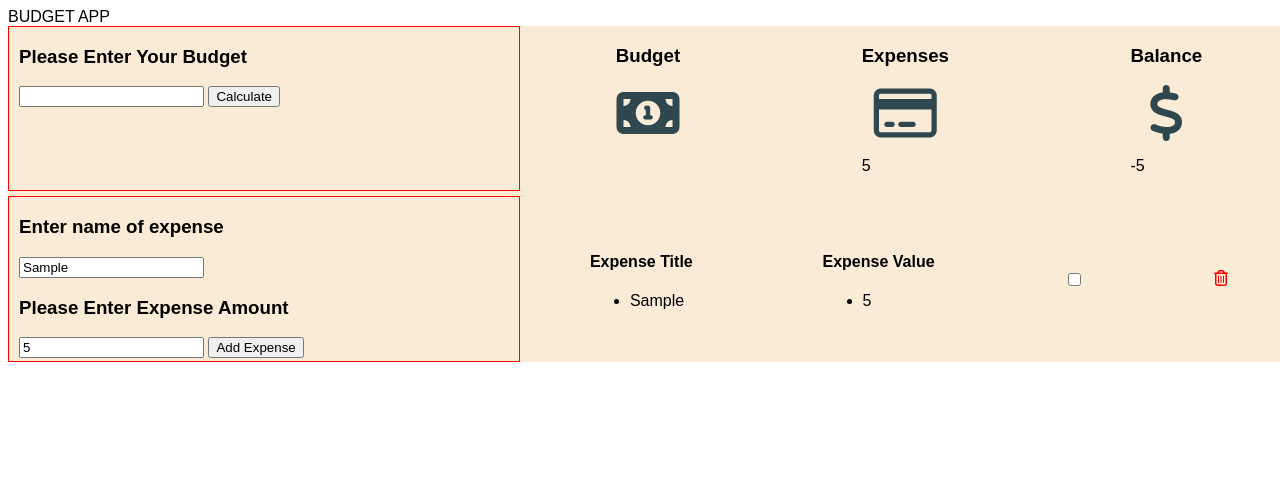
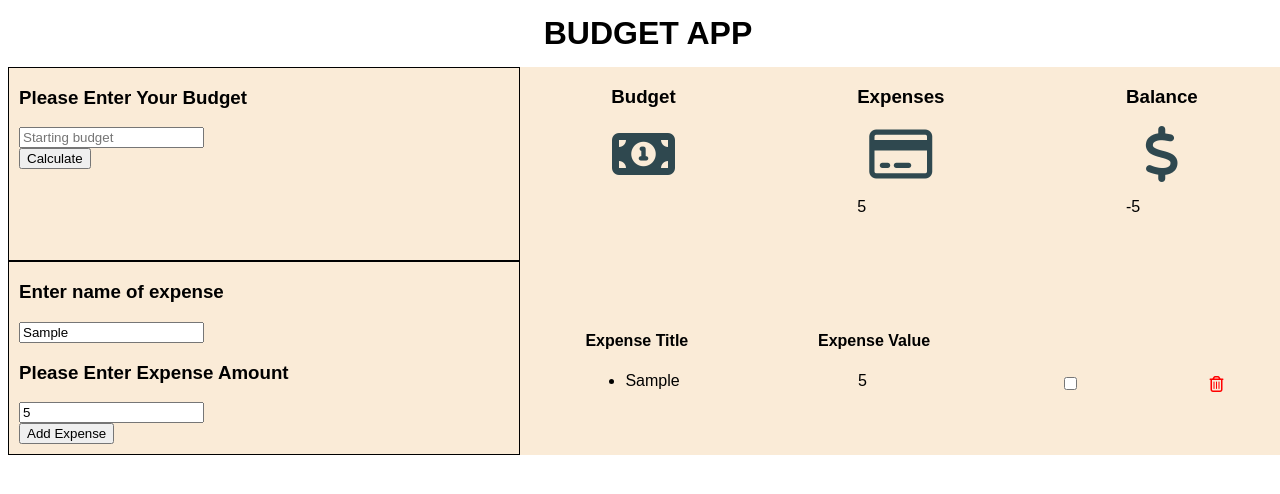
Before and after one commit to phrabos/budgetapp, a plain HTML site: page index.html in a window 1280 px wide. Both pictures are taken after typing "Sample", "5" into the empty fields and a click on the button "Add Expense". Drawn offline with Linux system fonts and the light colour scheme.

Commit message:
CSS changes on Fork

```diff
--- a/index.html
+++ b/index.html
@@ -9,20 +9,24 @@
     <link rel="stylesheet" href="style.css">
 </head>
 <body>
-    <header>BUDGET APP</header>
+    <header class=main-header>BUDGET APP</header>
     <main>
         <section class= "section1">
            <h3>Please Enter Your Budget</h3>
-           <input class= "budget" id= "budget-input" type= "number"/>
+           <input class= "budget" id= "budget-input" type= "number" placeholder="Starting budget"/>
+           <br>
            <button class= "budget-button" id= "budget-button">Calculate</button>
         </section>
+
         <section class= "section2">
             <h3>Enter name of expense</h3>
-            <input class ="expense" id= "item"/>
+            <input class ="expense" id= "item" placeholder="Enter an item"/>
             <h3>Please Enter Expense Amount</h3>
-            <input class= "amount" id= "amount" type= "number"/>
+            <input class= "amount" id= "amount" type= "number" placeholder="Enter an amount"/>
+            <br>
             <button class= "button1" id= "button1">Add Expense</button>
         </section>
+
         <section class= "section3">
             <div>
                 <h3>Budget</h3>
--- a/style.css
+++ b/style.css
@@ -7,31 +7,46 @@ body, html {
     height: 100%;
     width: 100%;
     font-family: sans-serif;
+    font-size: 16px;
+}
 
+header {
+    text-align: center;
+    text-transform: uppercase;
+    font-size: 2rem;
+    font-weight: 800;
+    margin: 10px;
+    padding: 5px;
 }
-.section1, .section2 {
-    border: 1px solid red;
-    width: auto;
-    padding-left: 10px;
 
-}
 main {
     display: grid;
     grid-template-columns: 40% 60%;
     grid-template-rows: 1fr 1fr;
-    grid-gap: 5px;
+    grid-gap: 0.5px;
     background-color: antiquewhite;
+}
+
+.section1, .section2 {
+    border: 1px solid black;
+    width: auto;
+    padding-left: 10px;
 }
 
 .section2 {
     grid-row: 2;
+    padding-bottom: 10px;
 }
 
-.section3{
+.section3 {
     display: flex;
     justify-content: space-around;
+}
 
-}
+/* I can't get this to center the results
+.section3 p {
+    justify-content: center;
+} */
 
 .section4 {
     display: flex;
@@ -41,6 +56,8 @@ main {
 
 .fa-trash-alt {
     color: red;
+    display: flex;
+    padding-bottom: 4px;
 }
 
 .fa-money-bill-alt {
@@ -63,7 +80,26 @@ main {
     color: rgb(47, 72, 79);
     justify-content: center;
 }
+
+#expense-value {
+    list-style: none;
+}
+
+/* #expense-value:after {
+    content: "$"
+}
+
+span {
+  content: "\0024";
+}
+*/
+
 #checkbox-section{
     display: flex;
     flex-direction: column;
+    padding-top: 50px;
 }
+
+#trash-can {
+    padding-top: 55px;
+}
```
